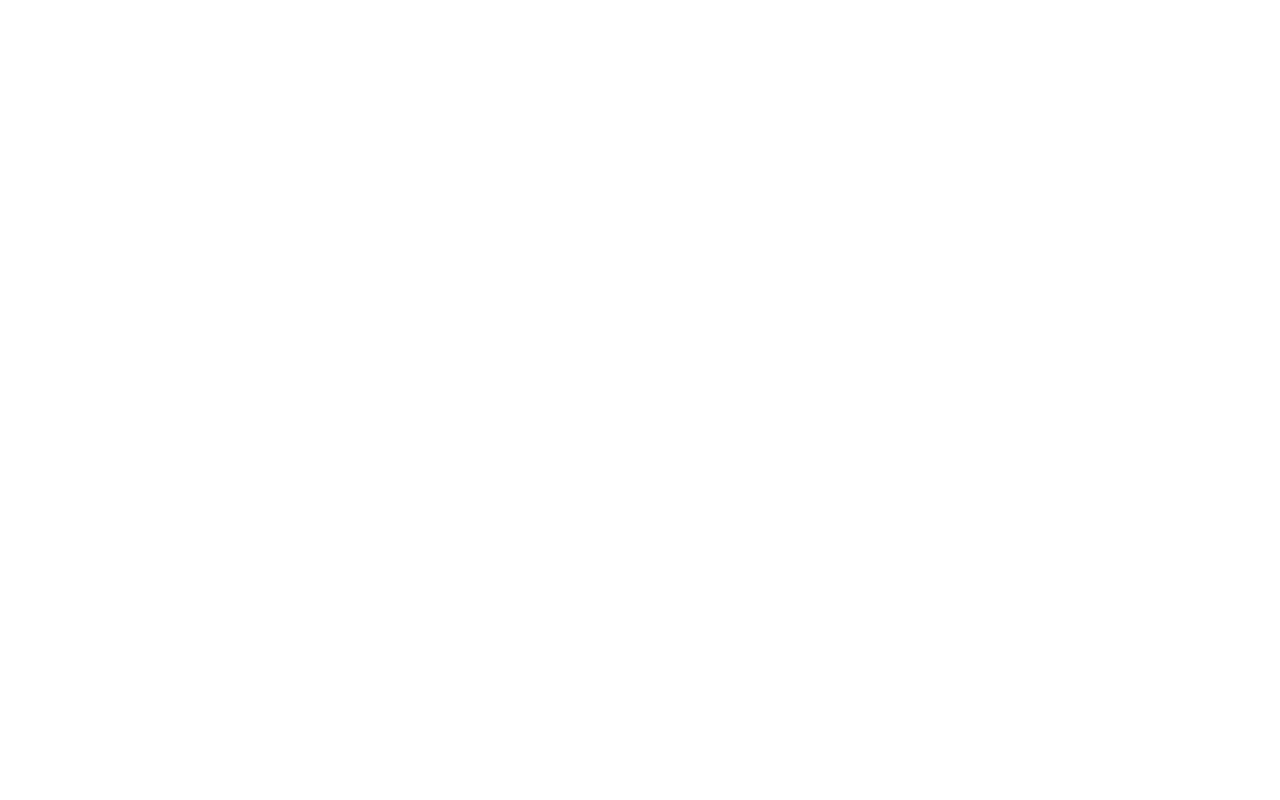
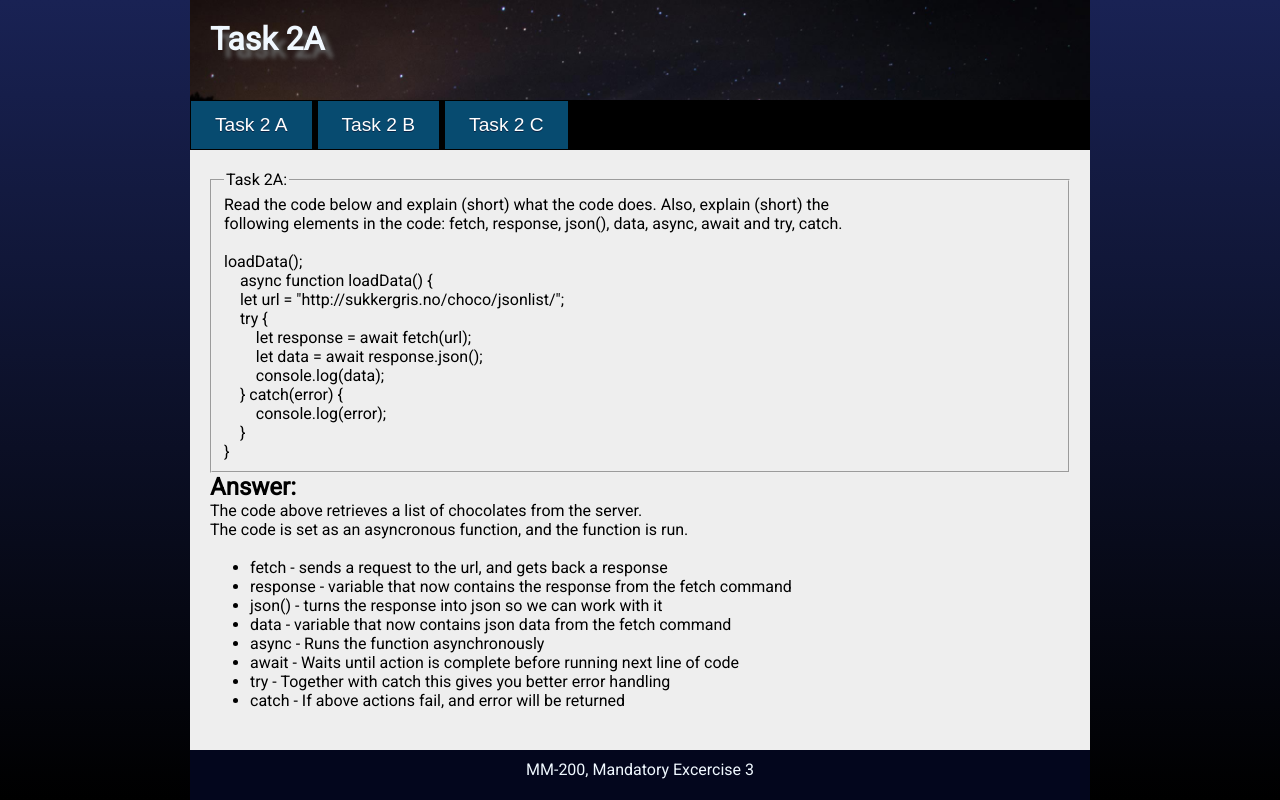
Before and after one commit to iamlost82/MM-200_Mandatory_Exercise_3, a website: page task2/index.html in a window 1280 px wide. Drawn offline with Linux system fonts and the light colour scheme.

Commit message:
Task2 complete with css

```diff
--- a/task2/css/task2.css
+++ b/task2/css/task2.css
@@ -8,4 +8,79 @@
     margin-right: auto;
     height: 100vh;
     max-width: 900px;
+    display: grid;
+    grid-template-rows: 100px 50px auto 50px;
+
+    background: #192254;
+    background: -moz-linear-gradient(top, #192254 0%, #000000 100%);
+    background: -webkit-linear-gradient(top, #192254 0%,#000000 100%);
+    background: linear-gradient(to bottom, #192254 0%,#000000 100%);
+    filter: progid:DXImageTransform.Microsoft.gradient( startColorstr='#192254', endColorstr='#000000',GradientType=0 );
 }
+header{
+    overflow: hidden;
+    display: block;
+    color: #f0f8ff;
+    text-shadow:8px 8px 4px #616161;
+    padding: 20px;
+    background-image: url(../graphic/header.JPG);
+    background-size: cover;
+}
+nav{
+    margin: 0px;
+    padding: 0px;
+    overflow: hidden;
+    background-color: #000000;
+}
+nav button{
+    height: 100%;
+    margin: 0px;
+	-moz-box-shadow:inset 0px 0px 0px 0px #16395c;
+	-webkit-box-shadow:inset 0px 0px 0px 0px #16395c;
+	box-shadow:inset 0px 0px 0px 0px #16395c;
+	background-color:#074b70;
+	border:1px solid #000000;
+	display:inline-block;
+	cursor:pointer;
+	color:#ffffff;
+	font-family:Arial;
+	font-size:1.2em;
+	padding:6px 24px;
+	text-decoration:none;
+	text-shadow:0px 1px 0px #0b2647;
+}
+nav button:hover{
+    background-color:#3771b8;
+}
+nav button:active{
+    position:relative;
+	top:3px;
+}
+main{
+    overflow: auto;
+    background-color: #eeeeee;
+    padding: 20px;
+}
+main .carDiv, main .task1aInputDiv, main .task1bInputDiv{
+    display: block;
+    background-color: #0b2647;
+    height: 40px;
+    padding: 10px;
+    margin: 5px;
+    color: #f0f8ff;
+    max-width: 300px;
+}
+main .carDiv button, main .task1aInputDiv button, main .task1bInputDiv button{
+    float: right;
+}
+#task1bContainer .carDiv{
+    cursor: pointer;
+}
+
+footer{
+    overflow: hidden;
+    background-color: #03061d;
+    color: #f0f8ff;
+    padding: 10px;
+    text-align: center;
+}
--- a/task2/index.html
+++ b/task2/index.html
@@ -9,6 +9,97 @@
     <title>Mandatory Exercise 3, MVC, Task 1</title>
 </head>
 <body>
+    <header>
+        <h1 id="headerTxt">Task 2A</h1>
+    </header>
+    <nav>
+        <button type="button" id="showTask2ABtn">Task 2 A</button>
+        <button type="button" id="showTask2BBtn">Task 2 B</button>
+        <button type="button" id="showTask2CBtn">Task 2 C</button>
+    </nav>
+    <main id="content">
+    </main>
+        <template id="task2cTemp">
+            <fieldset><legend>Task 2C:</legend>
+                Explain how we can display (old) data if there is no internet connection,<br>
+                or the server respond with a status code other than 200.
+            </fieldset>
+            <br>
+            <h2>Answer:</h2>
+            <p>You can first have an empty page that displays static information before you get a response 200 from the server.</p>
+            <p>Once you have had your first load from the server, you could pput that inormation in localStorage, and then retrieve that data on any other status code than "200"</p>
+        </template>
+
+        <template id="task2bTemp">
+            <fieldset><legend>Task 2B:</legend>
+                Explain how we can retrieve the status code sent from the server? <br>
+                E.g. status code 200 indicates that the response is OK.
+            </fieldset>
+            <br>
+            <h2>Answer:</h2>
+            <p>The status code can be retrieved by using:</p>
+<pre><strong>
+    let myResponseStatus = response.status;
+</strong></pre><br>
+            <p>inside the "try"</p><br>
+            <br>
+<fieldset>
+    <legend>Example:</legend>
+<pre>
+loadData();
+    async function loadData() {
+    let url = "http://sukkergris.no/choco/jsonlist/";
+    try {
+        let response = await fetch(url);
+        <strong>let myResponseStatus = response.status;</strong>
+        let data = await response.json();
+        console.log(data);
+    } catch(error) {
+        console.log(error);
+    }
+}
+</pre>
+            </fieldset>
+        </template>
+
+        <template id="task2aTemp">
+        <fieldset>
+            <legend>Task 2A:</legend>
+<pre>
+Read the code below and explain (short) what the code does. Also, explain (short) the
+following elements in the code: fetch, response, json(), data, async, await and try, catch.
+
+loadData();
+    async function loadData() {
+    let url = "http://sukkergris.no/choco/jsonlist/";
+    try {
+        let response = await fetch(url);
+        let data = await response.json();
+        console.log(data);
+    } catch(error) {
+        console.log(error);
+    }
+}
+</pre>
+        </fieldset>
+        <h2>Answer:</h2>
+        <p>The code above retrieves a list of chocolates from the server.<br>
+        The code is set as an asyncronous function, and the function is run.</p>
+        <br>
+        <ul>
+            <li>fetch - sends a request to the url, and gets back a response</li>
+            <li>response - variable that now contains the response from the fetch command</li>
+            <li>json() - turns the response into json so we can work with it</li>
+            <li>data - variable that now contains json data from the fetch command</li>
+            <li>async - Runs the function asynchronously</li>
+            <li>await - Waits until action is complete before running next line of code</li>
+            <li>try - Together with catch this gives you better error handling</li>
+            <li>catch - If above actions fail, and error will be returned</li>
+        </ul>
+    </template>
+
+
+    <footer>MM-200, Mandatory Excercise 3</footer>
 
 </body>
 <script src="js/ctr_main.js"></script>
--- a/task2/js/ctr_main.js
+++ b/task2/js/ctr_main.js
@@ -0,0 +1,50 @@
+let headerTxt = document.querySelector('#headerTxt');
+(function(){
+    let task2aBtn = document.querySelector('#showTask2ABtn');
+    let task2bBtn = document.querySelector('#showTask2BBtn');
+    let task2cBtn = document.querySelector('#showTask2CBtn');
+    if(sessionStorage.getItem('activePage')){
+        eval(sessionStorage.getItem('activePage'));
+    } else{
+        displayTask2a();
+    }
+    task2aBtn.addEventListener('click',displayTask2a);
+    task2bBtn.addEventListener('click',displayTask2b);
+    task2cBtn.addEventListener('click',displayTask2c);
+})();
+//Render template elements
+function addTemplateElementToPage(element){
+    document.getElementById('content').appendChild(element);
+}
+function clearScreen(){
+    document.getElementById('content').innerHTML = "";
+}
+function createElementFromTemplate(templateID){
+    let template = document.querySelector(templateID);
+    let clone = document.importNode(template.content, true);
+    return clone;
+}
+
+//Displays
+
+function displayTask2a(){
+    let pageContent = createElementFromTemplate('#task2aTemp');
+    clearScreen();
+    addTemplateElementToPage(pageContent);
+    headerTxt.innerHTML = 'Task 2A';
+    sessionStorage.setItem('activePage','displayTask2a()');
+}
+function displayTask2b(){
+    let pageContent = createElementFromTemplate('#task2bTemp');
+    clearScreen();
+    addTemplateElementToPage(pageContent);
+    headerTxt.innerHTML = 'Task 2B';
+    sessionStorage.setItem('activePage','displayTask2b()');
+}
+function displayTask2c(){
+    let pageContent = createElementFromTemplate('#task2cTemp');
+    clearScreen();
+    addTemplateElementToPage(pageContent);
+    headerTxt.innerHTML = 'Task 2C';
+    sessionStorage.setItem('activePage','displayTask2c()');
+}
```
Also changed, not shown: task2/graphic/header.JPG (added).
